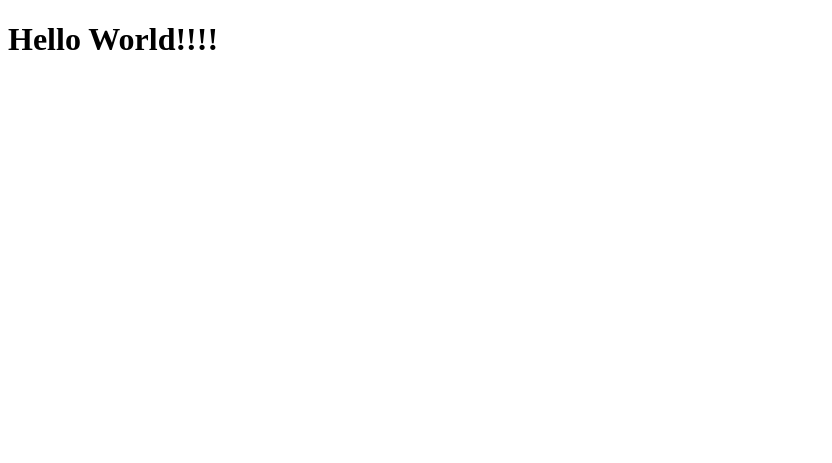
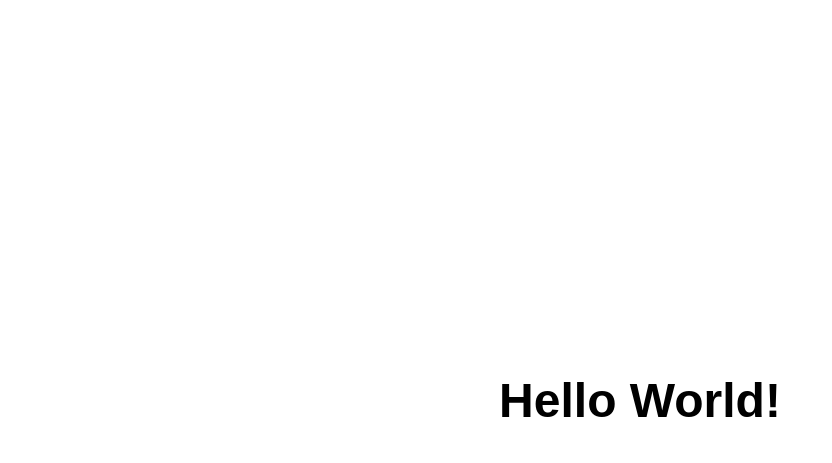
Before and after one commit to calcifi/calcifi_prev, a plain HTML site: page index.html in a window 1280 px wide. Shown: the whole page, without its empty margins (0-832 px from the left). Drawn offline with Linux system fonts and the light colour scheme.

Commit message:
Initial commit

```diff
--- /dev/null
+++ b/css/style.css
@@ -0,0 +1,23 @@
+body {
+    font-family: sans-serif;
+  }
+
+  /* Make content area fill the entire browser window */
+  html,
+  .fullscreen {
+    display: flex;
+    height: 100%;
+    margin: 0;
+    padding: 0;
+    width: 100%;
+  }
+
+  /* Center the content in the browser window */
+  .container {
+    margin: auto;
+    text-align: center;
+  }
+
+  .title {
+    font-size: 3rem;
+  }
--- a/index.html
+++ b/index.html
@@ -4,9 +4,12 @@
     <meta charset="UTF-8">
     <meta http-equiv="X-UA-Compatible" content="IE=edge">
     <meta name="viewport" content="width=device-width, initial-scale=1.0">
-    <title>Document</title>
+    <link rel="stylesheet" href="css/style.css">
+    <title>Calcifi</title>
 </head>
-<body>
-    <h1>Hello World!!!!</h1>
+<body class="fullscreen">
+    <div class="container">
+        <h1 class="title">Hello World!</h1>
+      </div>
 </body>
 </html>
```
